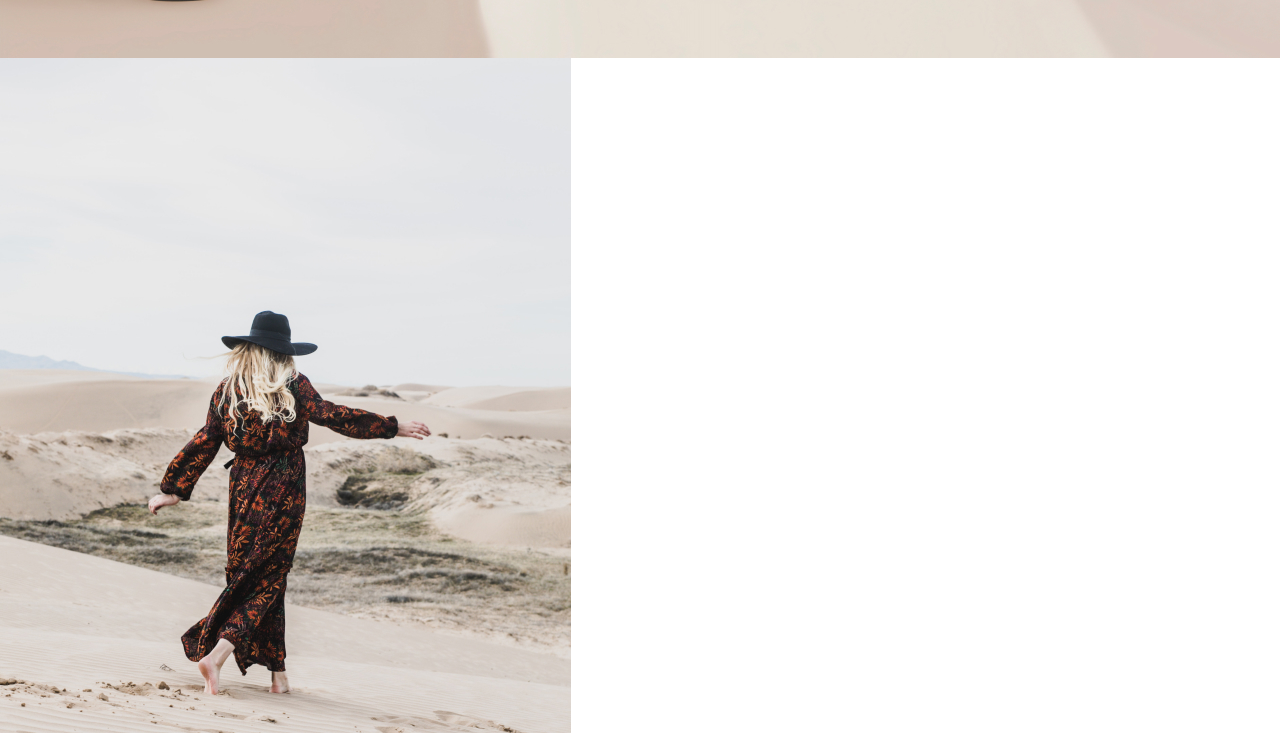
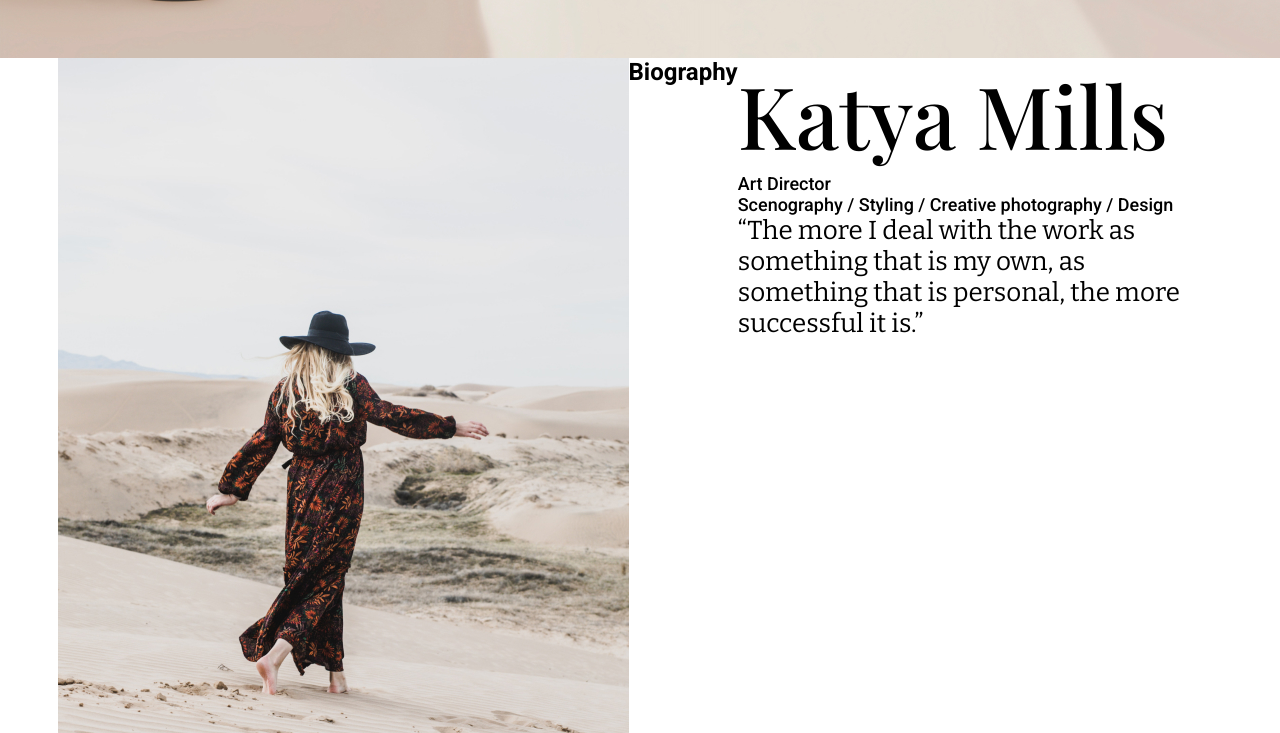
Before and after one commit to drugpamir/otus-css-vorobev, a plain HTML site: page index.html in a window 1280 px wide. Shown: the part 707-1440 px from the top of the page. Drawn offline with nearby package versions, Linux system fonts and the light colour scheme; a web font is replaced by a local one.

Commit message:
section biography is in progress...

```diff
--- a/index.html
+++ b/index.html
@@ -40,9 +40,13 @@
         </div>
       </section>
       <section id="section-biography">
-        <img src="img/director-katya-mills.jpg" alt="Katya Mills" />
-        <h3>Biography</h3>
-        <div>
+        <img
+          class="biography-image"
+          src="img/director-katya-mills.jpg"
+          alt="Katya Mills"
+        />
+        <h3 class="vertical-text">Biography</h3>
+        <div class="biography-description">
           <h2 class="mills-title">Katya Mills</h2>
           <p class="mills-subtitle">
             Art Director<br />
--- a/style.css
+++ b/style.css
@@ -126,6 +126,24 @@ header {
   }
 }
 
+#section-biography {
+  max-width: 1165px;
+  max-height: 840px;
+  margin: 0 auto;
+  display: flex;
+  align-items: flex-start;
+
+  .biography-image {
+    max-width: fit-content;
+    height: auto;
+  }
+
+  .biography-description {
+    /* flex-basis: 455px; */
+    width: 455px;
+    /* height: 840px; */
+  }
+
   .mills-title {
     line-height: 114.64px;
   }
@@ -139,6 +157,7 @@ header {
   .mills-quote {
     font-family: "Bitter", serif;
     font-size: 26px;
+  }
 }
 
 .designers-item {
```
Lines whose indentation alone changed are shown as unchanged.
